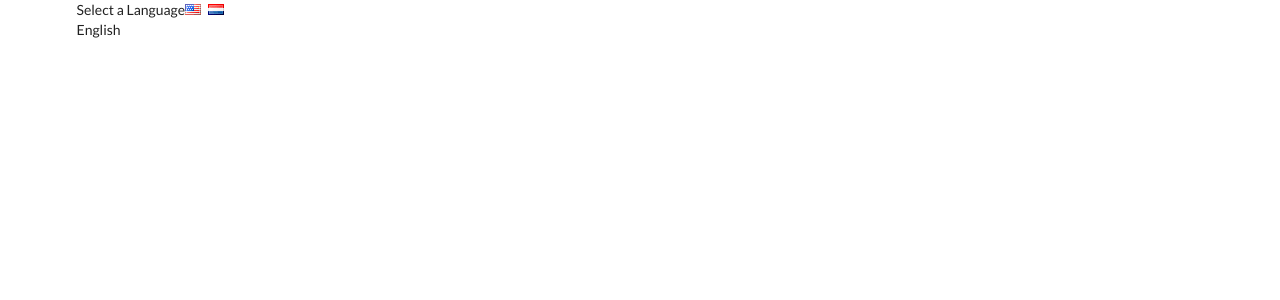
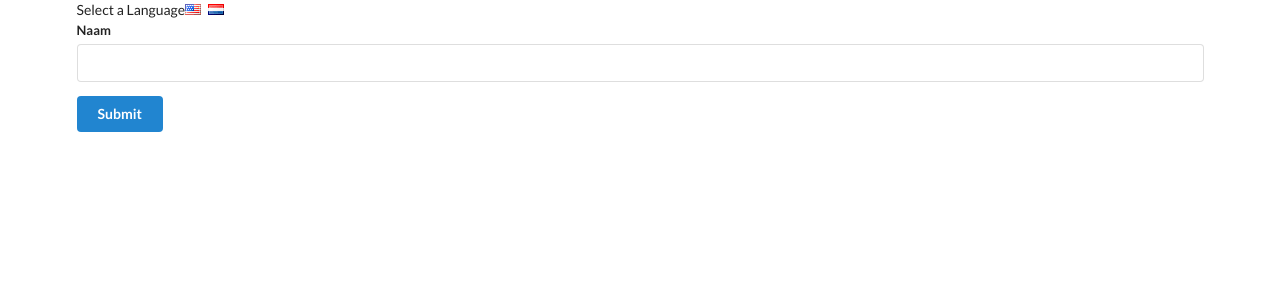
Before and after one commit to marikomands/Translate, a React (Create React App) app: page / in a window 1280 px wide. Shown: the top 300 px of the page. Built offline with nearby package versions, Linux system fonts and the light colour scheme.

Commit message:
Updated App component by adding UserCreated component

```diff
--- a/src/components/App.js
+++ b/src/components/App.js
@@ -1,5 +1,5 @@
 import React from "react";
-
+import UserCreate from "./UserCreate";
 class App extends React.Component {
   state = { language: "English" };
 
@@ -25,7 +25,7 @@ class App extends React.Component {
             }}
           />
         </div>
-        {this.state.language}
+        <UserCreate />
       </div>
     );
   }
```
